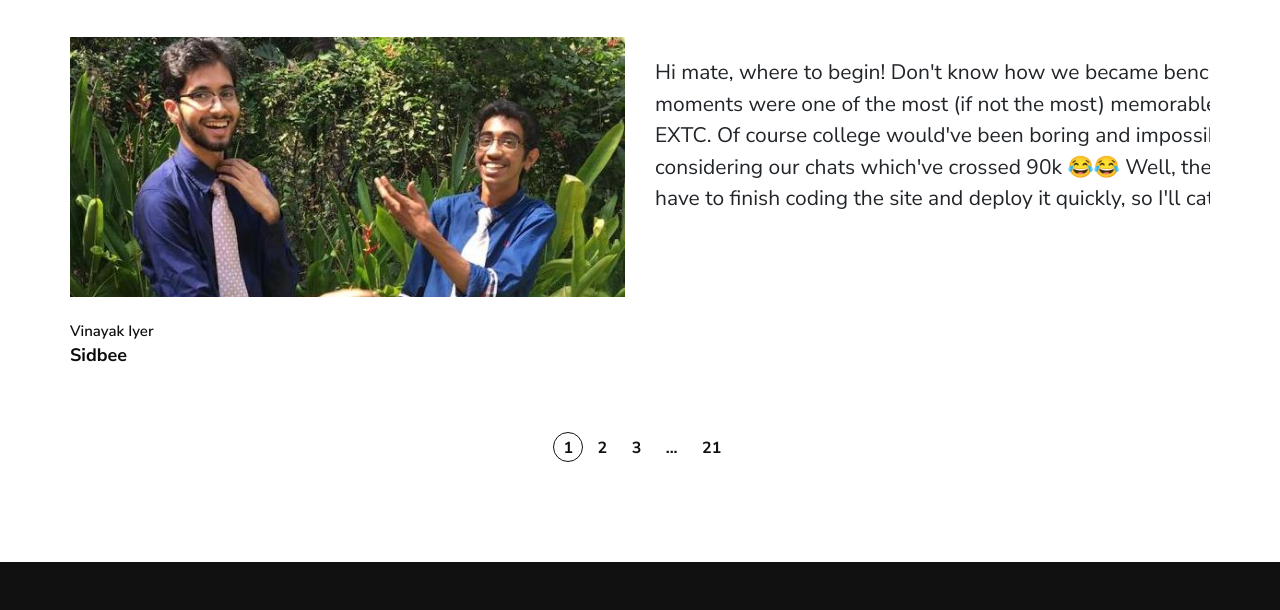
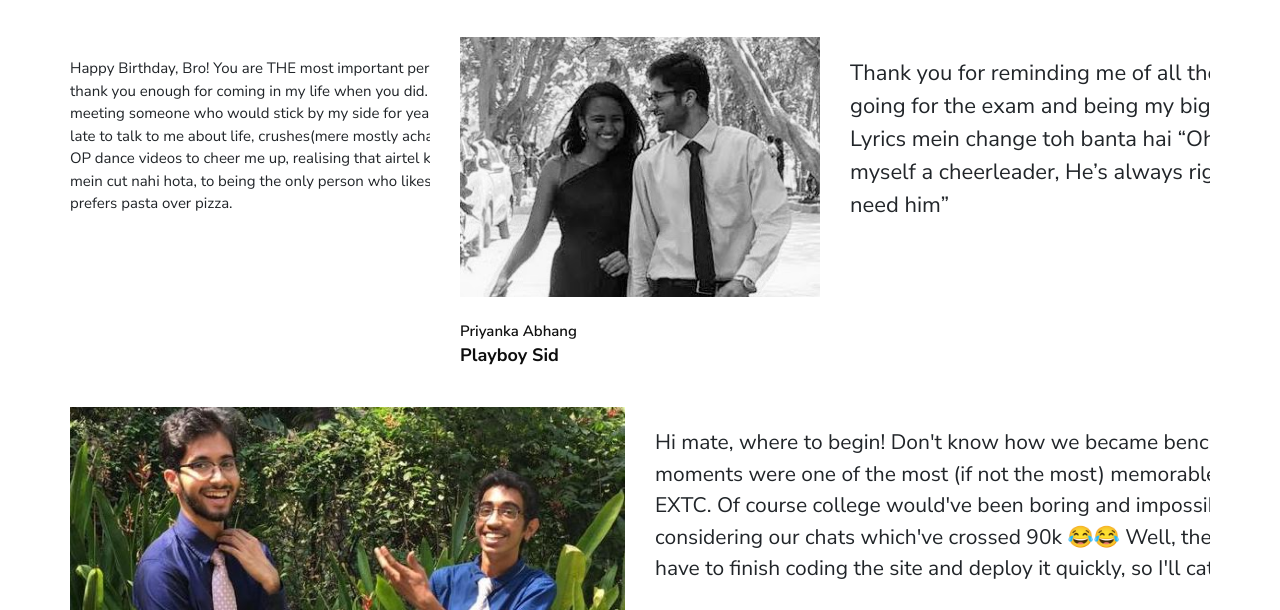
Before and after one commit to vinz01/sid-hbd, a plain HTML site: page shop.html in a window 1280 px wide. Shown: the part 6603-7213 px from the top of the page. Drawn offline with Linux system fonts and the light colour scheme.

Commit message:
wishes done ig

```diff
--- a/shop.html
+++ b/shop.html
@@ -884,7 +884,48 @@ Always enjoyed discussing Cricket with you and also winning IPL Auction in FE. T
                                 </div>
                             </div>
                         </div>
+                        <div class="col-lg-4 col-md-6 col-sm-6">
+                            <div class="product__item sale">
+                                <div class="product__item__pic set-bg">
 
+                                    <ul class="product__hover" style="font-size: 15px;">
+                                        Happy Birthday, Bro!
+                                        You are THE most important person in my life and I can’t thank you enough for coming in my life when you did. I didn’t know that I was meeting someone who would stick by my side for years. Thank you for staying up late to talk to me about life, crushes(mere mostly acha theek hai mere hi) sending OP dance videos to cheer me up, realising that airtel ka phone 1hour 30minutes mein cut nahi hota, to being the only person who likes appy without fizz and prefers pasta over pizza.
+                                     </div>
+
+                            </div>
+                        </div>
+                        <div class="col-lg-4 col-md-6 col-sm-6">
+                            <div class="product__item">
+                                <div class="product__item__pic set-bg" data-setbg="img/product/pri.jpeg">
+                                    <ul class="product__hover">
+                                        <li><a href="#"><img src="img/icon/heart.png" alt=""></a></li>
+                                        <li><a href="#"><img src="img/icon/compare.png" alt=""></a>
+                                        </li>
+                                        <li><a href="#"><img src="img/icon/search.png" alt=""></a></li>
+                                    </ul>
+                                </div>
+                                <div class="product__item__text">
+                                    <h6>Priyanka Abhang</h6>
+                                    <a href="#" class="add-cart"> HBD </a>
+
+                                    <h5>Playboy Sid</h5>
+
+                                </div>
+                            </div>
+                        </div>
+                        <div class="col-lg-4 col-md-6 col-sm-6">
+                            <div class="product__item sale">
+                                <div class="product__item__pic set-bg">
+
+                                    <ul class="product__hover" style="font-size: 22px;">
+                                        Thank you for reminding me of all the good things while going for the exam and being my biggest supporter. Lyrics mein change toh banta hai
+                                        “Oh I think that I found myself a cheerleader, He’s always right there when i need him”
+                                                                             </ul>
+                                </div>
+
+                            </div>
+                        </div>
                         <div class="col-lg-6 col-md-6 col-sm-6">
                             <div class="product__item">
                                 <div class="product__item__pic set-bg" data-setbg="img/product/vin.jpeg">
```
Also changed, not shown: img/product/pri.jpeg (added).
